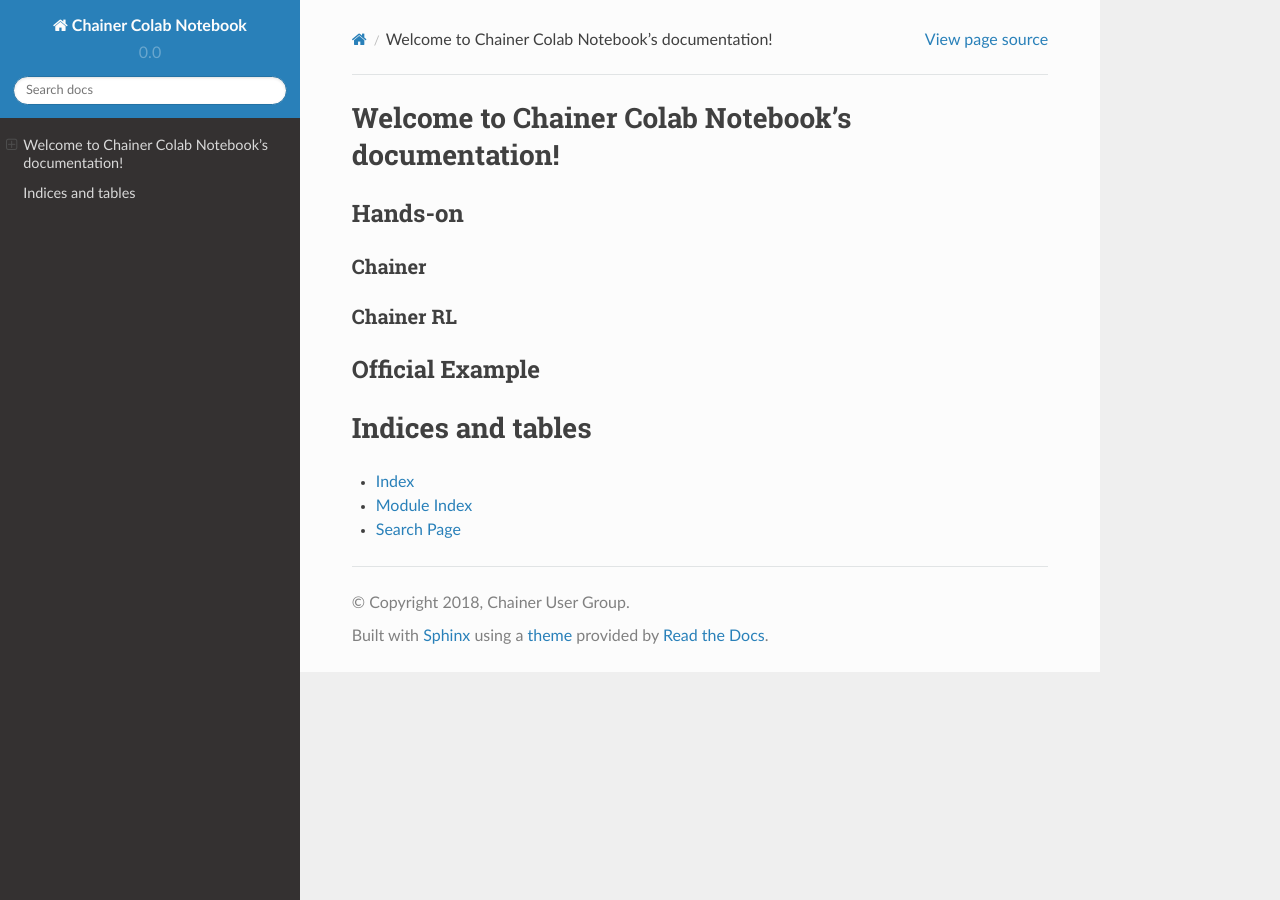
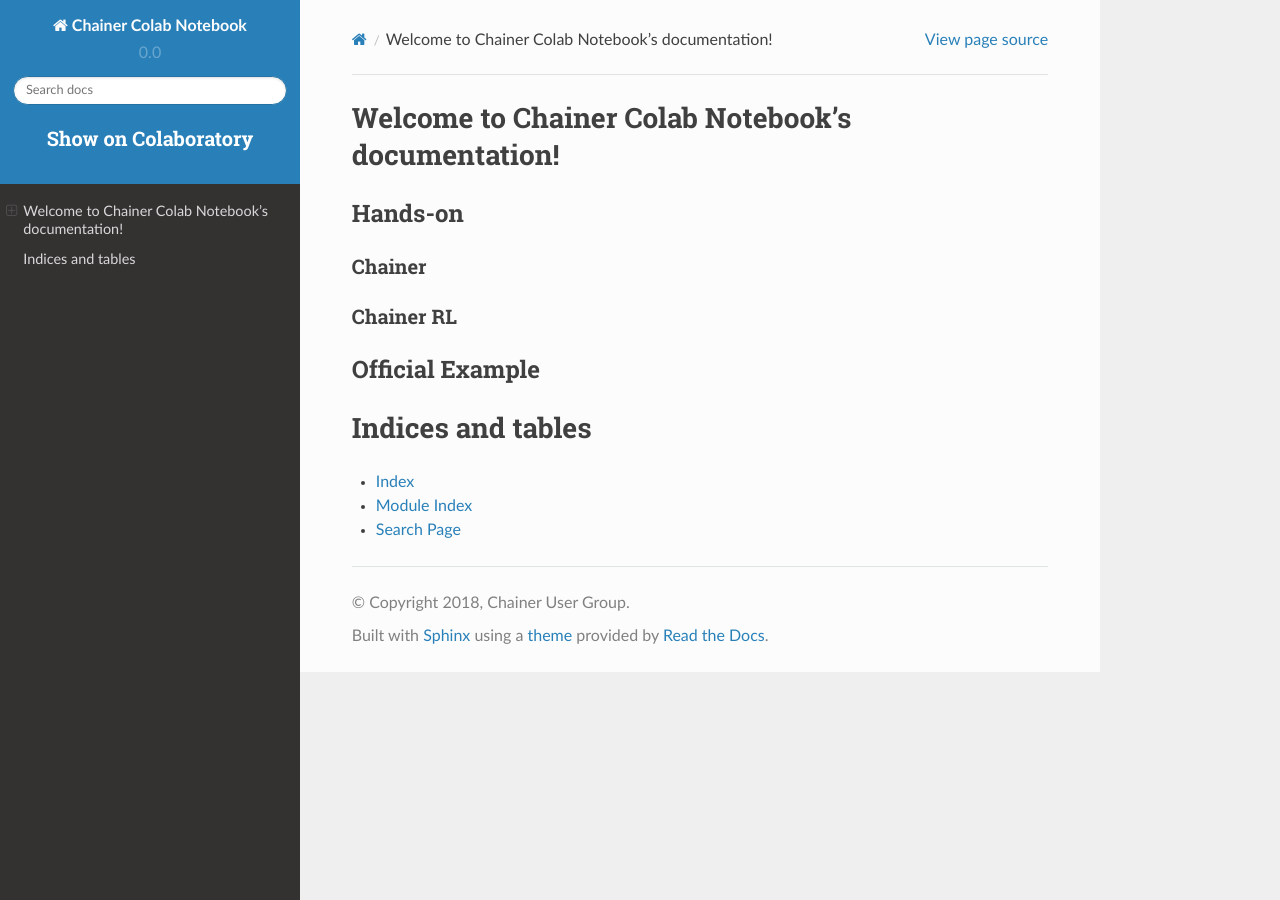
Before and after one commit to chainer-community/chainer-colab-notebook, a Sphinx documentation site: the page built from docs/source/index.rst, in a window 1280 px wide. Built offline with Sphinx 7.4.7 and the Read the Docs theme 2.0.0, drawn with Linux system fonts in a browser that asks for light colours; some of the changed lines change nothing that is shown.

Commit message:
Add colab botton (#28)

```diff
--- /dev/null
+++ b/docs/source/_ext/show_on_colaboratory.py
@@ -0,0 +1,31 @@
+"""
+Sphinx extension to add ReadTheDocs-style "Edit on GitHub" links to the
+sidebar.
+Loosely based on https://github.com/astropy/astropy/pull/347
+"""
+
+import os
+import warnings
+
+
+__licence__ = 'BSD (3 clause)'
+
+
+def get_colaboratory_url(path):
+    return 'https://colab.research.google.com/github/chainer-community/chainer-colab-notebook/blob/master/{path}'.format(
+        path=path)
+
+
+def html_page_context(app, pagename, templatename, context, doctree):
+    if templatename != 'page.html':
+        return
+
+    path = os.path.relpath(doctree.get('source'), app.builder.srcdir).replace('notebook/', '')
+    show_url = get_colaboratory_url(path)
+
+    context['show_on_colaboratory_url'] = show_url
+    print(show_url)
+
+
+def setup(app):
+    app.connect('html-page-context', html_page_context)
--- /dev/null
+++ b/docs/source/_templates/searchbox.html
@@ -0,0 +1,16 @@
+{%- if builder != 'singlehtml' %}
+<div role="search">
+  <form id="rtd-search-form" class="wy-form" action="{{ pathto('search') }}" method="get">
+    <input type="text" name="q" placeholder="{{ _('Search docs') }}" />
+    <input type="hidden" name="check_keywords" value="yes" />
+    <input type="hidden" name="area" value="default" />
+  </form>
+</div>
+{%- endif %}
+{%- if show_source and has_source and sourcename %}
+  <h3>{{ _('') }}</h3>
+  {%- if show_on_colaboratory_url %}
+    <h3><a href="{{ show_on_colaboratory_url }}"
+           rel="nofollow"><font color="white">{{ _('Show on Colaboratory') }}</font></a></h3>
+  {%- endif %}
+{%- endif %}
--- a/docs/source/conf.py
+++ b/docs/source/conf.py
@@ -17,9 +17,9 @@
 # add these directories to sys.path here. If the directory is relative to the
 # documentation root, use os.path.abspath to make it absolute, like shown here.
 #
-# import os
-# import sys
-# sys.path.insert(0, os.path.abspath('.'))
+import os
+import sys
+sys.path.insert(0, os.path.abspath('_ext'))
 
 
 # -- General configuration ------------------------------------------------
@@ -35,7 +35,8 @@
     'sphinx.ext.doctest',
     'sphinx.ext.intersphinx',
     'sphinx.ext.mathjax',
-    'nbsphinx']
+    'nbsphinx',
+    'show_on_colaboratory',]
 
 # Add any paths that contain templates here, relative to this directory.
 templates_path = ['_templates']
```
Also changed, not shown: 2 other files.
